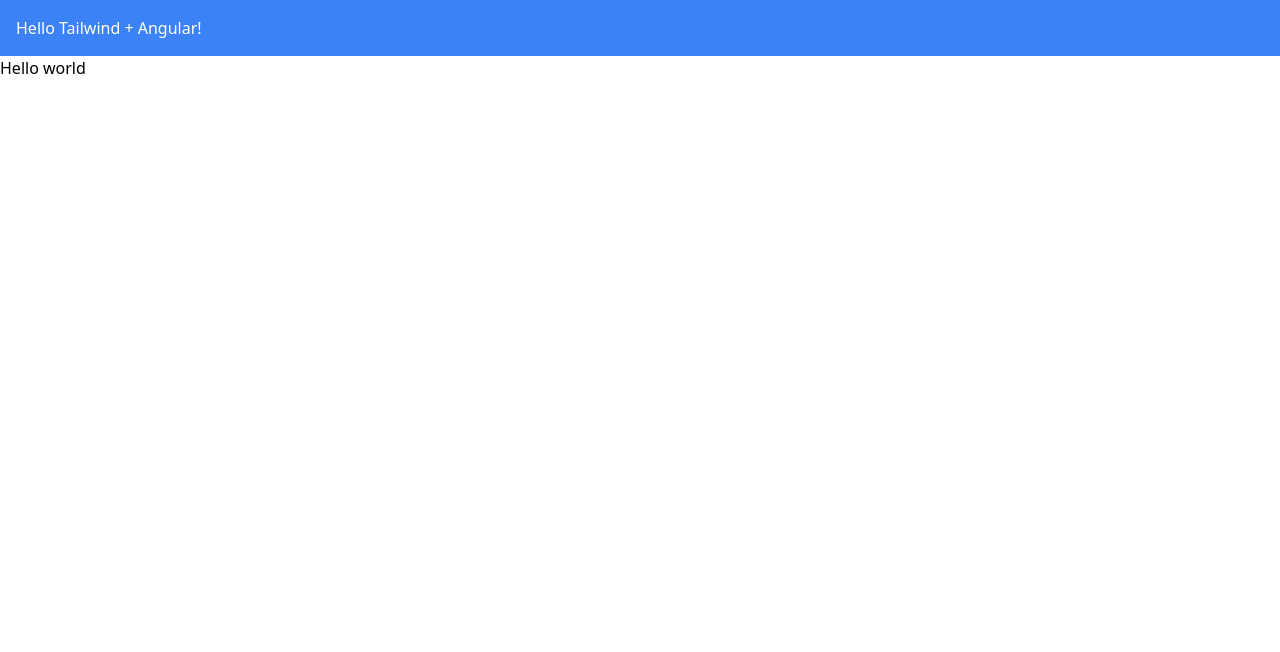
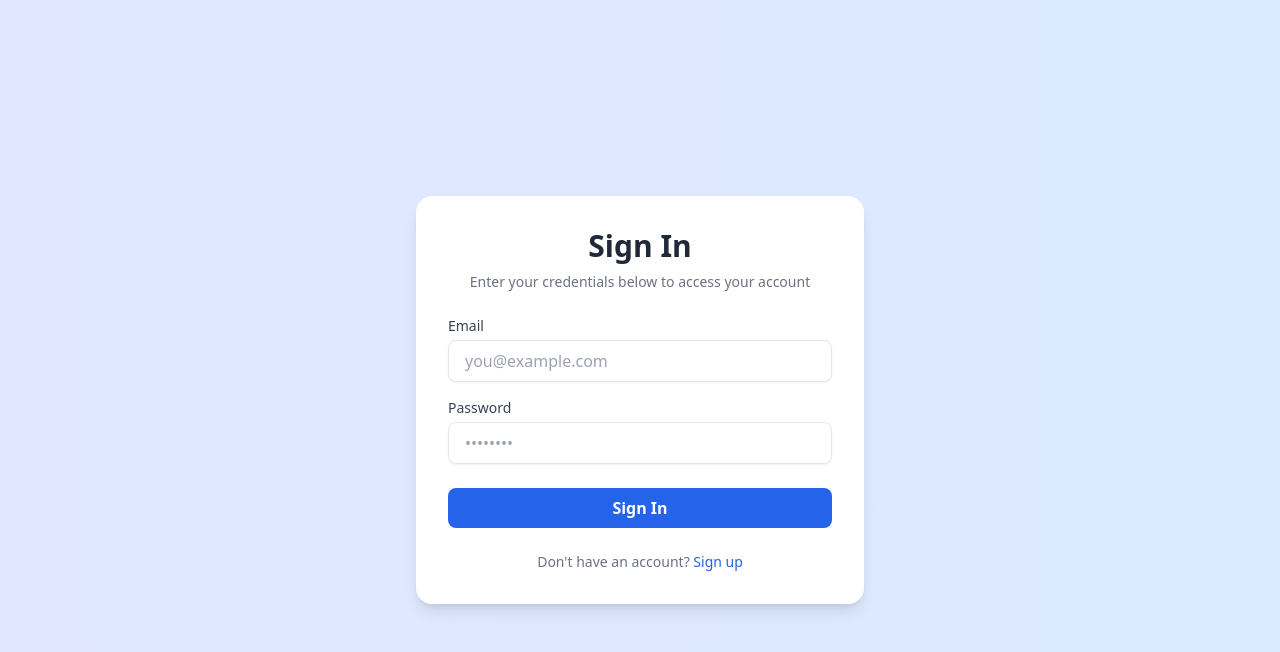
Before and after one commit to Jeffrod1098/ASP-UI, an Angular app: page / in a window 1280 px wide. Shown: the top 652 px of the page. Built offline with nearby package versions, Linux system fonts and the light colour scheme.

Commit message:
landing, signin page created and routed

```diff
--- a/src/app/app.component.html
+++ b/src/app/app.component.html
@@ -1,31 +1 @@
-<!-- * * * * * * * * * * * * * * * * * * * * * * * * * * * * * * * -->
-<!-- * * * * * * * * * * * The content below * * * * * * * * * * * -->
-<!-- * * * * * * * * * * is only a placeholder * * * * * * * * * * -->
-<!-- * * * * * * * * * * and can be replaced.  * * * * * * * * * * -->
-<!-- * * * * * * * * * * * * * * * * * * * * * * * * * * * * * * * -->
-<!-- * * * * * * * * * Delete the template below * * * * * * * * * -->
-<!-- * * * * * * * to get started with your project! * * * * * * * -->
-<!-- * * * * * * * * * * * * * * * * * * * * * * * * * * * * * * * -->
-
-<style>
-</style>
-
-<main class="main">
-<div class="p-4 bg-blue-500 text-white">
-  Hello Tailwind + Angular!
-</div>
-
-
-<h1>Hello world</h1>
-</main>
-
-<!-- * * * * * * * * * * * * * * * * * * * * * * * * * * * * * * * * -->
-<!-- * * * * * * * * * * * The content above * * * * * * * * * * * * -->
-<!-- * * * * * * * * * * is only a placeholder * * * * * * * * * * * -->
-<!-- * * * * * * * * * * and can be replaced.  * * * * * * * * * * * -->
-<!-- * * * * * * * * * * * * * * * * * * * * * * * * * * * * * * * * -->
-<!-- * * * * * * * * * * End of Placeholder  * * * * * * * * * * * * -->
-<!-- * * * * * * * * * * * * * * * * * * * * * * * * * * * * * * * * -->
-
-
-<router-outlet />
+<router-outlet></router-outlet>
--- a/src/app/app.routes.ts
+++ b/src/app/app.routes.ts
@@ -1,3 +1,8 @@
 import { Routes } from '@angular/router';
+import { SigninComponent } from './pages/signin/signin.component';
+import { LandingComponent } from './pages/landing/landing.component';
 
-export const routes: Routes = [];
+export const routes: Routes = [
+  { path: '', component: SigninComponent },
+  { path: 'landing', component: LandingComponent }
+];
--- /dev/null
+++ b/src/app/pages/landing/landing.component.html
@@ -0,0 +1,40 @@
+<div class="w-full h-screen bg-cover bg-center bg-no-repeat text-white relative"
+     style="background-image: url('https://images.unsplash.com/photo-1512934618676-285ad42c23f5?q=80&w=2670&auto=format&fit=crop&ixlib=rb-4.1.0&ixid=M3wxMjA3fDB8MHxwaG90by1wYWdlfHx8fGVufDB8fHx8fA%3D%3D');">
+  <!-- Dark Overlay -->
+  <div class="absolute inset-0 bg-black bg-opacity-60"></div>
+
+  <!-- Foreground Content -->
+  <div class="relative z-10 flex flex-col items-center justify-center h-full text-center px-4">
+    <h1 class="text-4xl md:text-5xl font-bold mb-4">NYC Alternate Side Parking</h1>
+    <p class="text-lg text-gray-300 mb-8 max-w-xl">
+      Stay updated with the latest alternate side parking status in New York City.
+    </p>
+
+    <!-- Info Card -->
+    <div class="bg-white text-gray-800 shadow-xl rounded-lg p-6 w-full max-w-lg">
+      <h2 class="text-xl font-semibold mb-2">Today's Parking Status</h2>
+      <p class="text-sm text-gray-500 mb-4">Live update from NYC parking authority</p>
+
+      <!-- API Info -->
+      <!-- <div *ngIf="parkingInfo; else loading"> -->
+        <div>
+        <p class="text-lg font-medium">
+          <!-- {{ parkingInfo.message }} -->
+        </p>
+        <p class="text-sm text-gray-600 mt-2">
+          <!-- Last updated: {{ parkingInfo.timestamp | date:'short' }} -->
+        </p>
+      </div>
+
+      <!-- Loading -->
+      <ng-template #loading>
+        <p class="text-gray-500">Fetching parking info...</p>
+      </ng-template>
+    </div>
+
+    <!-- Sign Out -->
+    <button routerLink="/" class="mt-6 px-4 py-2 bg-blue-600 hover:bg-blue-700 text-white rounded-lg">
+      Sign Out
+    </button>
+  </div>
+</div>
--- /dev/null
+++ b/src/app/pages/signin/signin.component.html
@@ -0,0 +1,38 @@
+<div class="min-h-screen flex items-center justify-center bg-gradient-to-r from-indigo-100 to-blue-100 px-4">
+  <div class="bg-white shadow-lg rounded-2xl p-8 w-full max-w-md">
+    <div class="mb-6 text-center">
+      <h1 class="text-3xl font-bold text-gray-800">Sign In</h1>
+      <p class="text-sm text-gray-500 mt-2">Enter your credentials below to access your account</p>
+    </div>
+    <form>
+      <div class="mb-4">
+        <label for="email" class="block text-sm font-medium text-gray-700 mb-1">Email</label>
+        <input
+          id="email"
+          type="email"
+          placeholder="you@example.com"
+          class="w-full px-4 py-2 border rounded-lg shadow-sm focus:outline-none focus:ring-2 focus:ring-blue-500 focus:border-transparent"
+        />
+      </div>
+      <div class="mb-6">
+        <label for="password" class="block text-sm font-medium text-gray-700 mb-1">Password</label>
+        <input
+          id="password"
+          type="password"
+          placeholder="••••••••"
+          class="w-full px-4 py-2 border rounded-lg shadow-sm focus:outline-none focus:ring-2 focus:ring-blue-500 focus:border-transparent"
+        />
+      </div>
+      <button
+        type="submit"
+        class="w-full bg-blue-600 hover:bg-blue-700 text-white font-semibold py-2 rounded-lg transition duration-300"
+      >
+        Sign In
+      </button>
+    </form>
+    <p class="text-sm text-center text-gray-500 mt-6">
+      Don't have an account?
+      <a href="#" class="text-blue-600 hover:underline">Sign up</a>
+    </p>
+  </div>
+</div>
```
Also changed, not shown: src/app/pages/landing/landing.component.ts (added, +12 -0 lines), src/app/pages/signin/signin.component.ts (added, +12 -0 lines), src/app/pages/landing/landing.component.css (added), src/app/pages/signin/signin.component.css (added), 2 other files (tests, documents, lock files or other folders).
